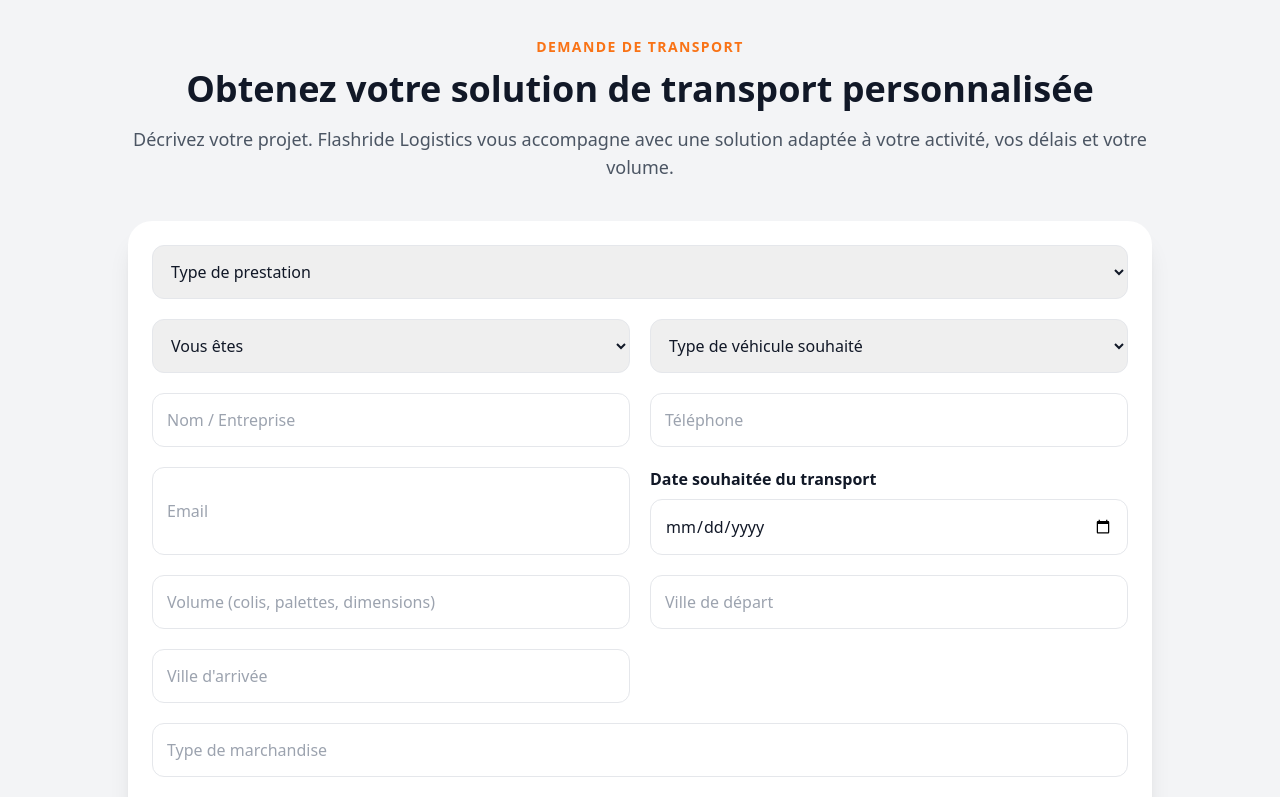
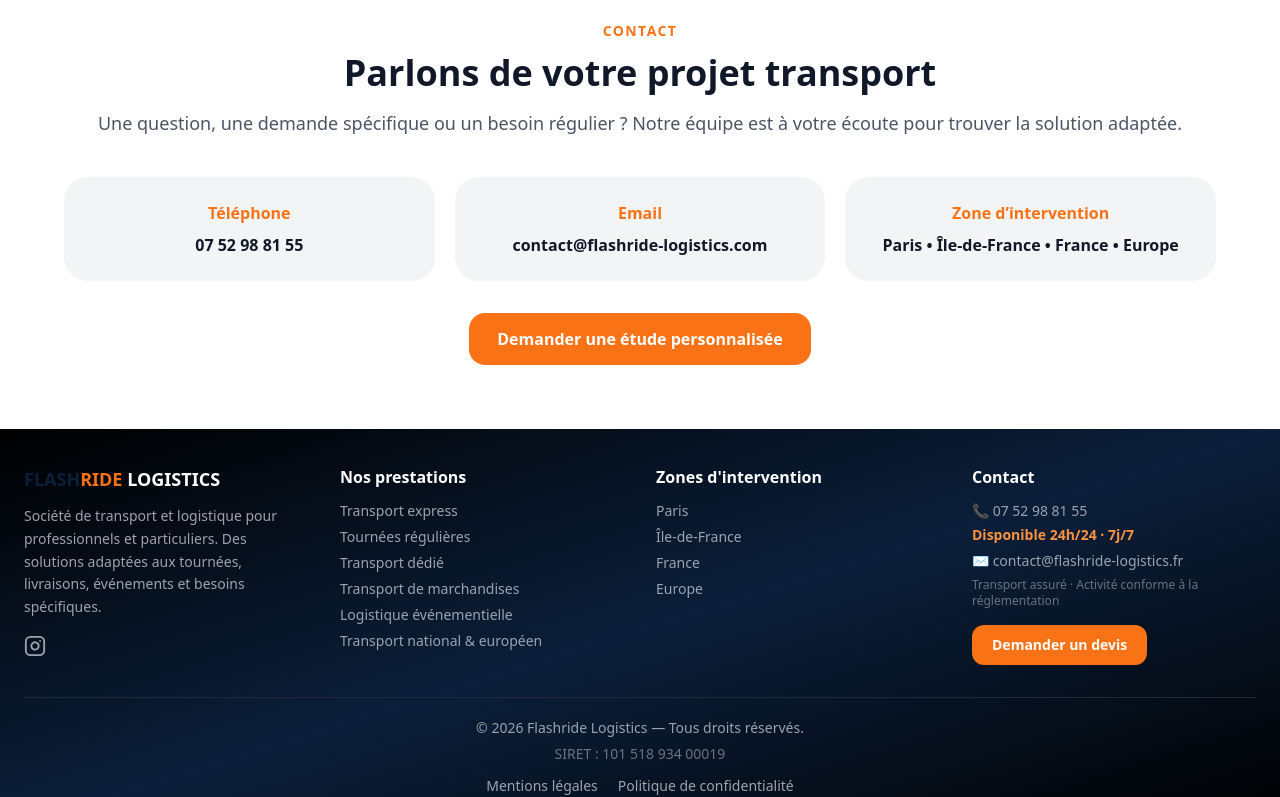
Before and after one commit to jasonvandommele-commits/flashride-logistics, a Next.js app: page / in a window 1280 px wide. Shown: the part 4960-5757 px from the top of the page. Built offline with nearby package versions, Linux system fonts and the light colour scheme.

Commit message:
Update page.jsx

```diff
--- a/app/page.jsx
+++ b/app/page.jsx
@@ -104,7 +104,7 @@ export default function FlashrideLogisticsWebsite() {
               </a>
 
               <a
-                href="#devis"
+                href="/devis"
                 className="border border-white/40 w-52 h-11 rounded-xl font-semibold text-sm hover:bg-white hover:text-black transition flex items-center justify-center"
               >
 
@@ -502,147 +502,6 @@ export default function FlashrideLogisticsWebsite() {
 
       </section>
 
-      {/* Devis */}
-
-      <section id="devis" className="py-16 md:py-20 px-6 bg-gray-100">
-
-        <div className="max-w-5xl mx-auto">
-
-          <div className="text-center mb-10">
-
-            <p className="text-orange-500 font-bold uppercase tracking-widest text-sm">
-              Demande de transport
-            </p>
-
-            <h2 className="text-3xl md:text-4xl font-black mt-3 leading-tight">
-              Obtenez votre solution de transport personnalisée
-            </h2>
-
-            <p className="mt-4 text-gray-600 text-base md:text-lg">
-              Décrivez votre projet. Flashride Logistics vous accompagne avec
-              une solution adaptée à votre activité, vos délais et votre volume.
-            </p>
-
-          </div>
-
-          <form
-            onSubmit={handleSubmit}
-            className="bg-white rounded-3xl shadow-xl p-6 grid md:grid-cols-2 gap-5"
-          >
-
-            <select
-              name="prestation"
-              className="border rounded-xl p-3.5 md:col-span-2"
-            >
-              <option>Type de prestation</option>
-              <option>Tournée régulière</option>
-              <option>Transport express</option>
-              <option>Transport dédié</option>
-              <option>Transport de marchandises</option>
-              <option>Logistique événementielle</option>
-              <option>Sous-traitance transport</option>
-            </select>
-
-            <select
-              name="client"
-              className="border rounded-xl p-3.5"
-            >
-              <option>Vous êtes</option>
-              <option>Entreprise</option>
-              <option>Particulier</option>
-            </select>
-
-            <select
-              name="vehicule"
-              className="border rounded-xl p-3.5"
-            >
-              <option>Type de véhicule souhaité</option>
-              <option>2 roues</option>
-              <option>Véhicule léger jusqu'à 6m³</option>
-              <option>Fourgon 12/14m³</option>
-              <option>Grand volume 20m³ avec hayon</option>
-              <option>Besoin à définir</option>
-            </select>
-
-            <input
-              name="nom"
-              className="border rounded-xl p-3.5"
-              placeholder="Nom / Entreprise"
-            />
-
-            <input
-              name="telephone"
-              className="border rounded-xl p-3.5"
-              placeholder="Téléphone"
-            />
-
-            <input
-              name="email"
-              className="border rounded-xl p-3.5"
-              placeholder="Email"
-            />
-
-            <div>
-              <label className="block font-semibold mb-2">
-                Date souhaitée du transport
-              </label>
-
-              <input
-                name="date"
-                type="date"
-                className="border rounded-xl p-3.5 w-full"
-              />
-            </div>
-
-            <input
-              name="volume"
-              className="border rounded-xl p-3.5"
-              placeholder="Volume (colis, palettes, dimensions)"
-            />
-
-            <input
-              name="depart"
-              className="border rounded-xl p-3.5"
-              placeholder="Ville de départ"
-            />
-
-            <input
-              name="arrivee"
-              className="border rounded-xl p-3.5"
-              placeholder="Ville d'arrivée"
-            />
-
-            <input
-              name="marchandise"
-              className="border rounded-xl p-3.5 md:col-span-2"
-              placeholder="Type de marchandise"
-            />
-
-            <textarea
-              name="message"
-              className="border rounded-xl p-3.5 md:col-span-2"
-              placeholder="Décrivez votre besoin (horaires, contraintes, informations complémentaires...)"
-              rows="5"
-            />
-
-            <button
-              type="submit"
-              className="bg-orange-500 text-white font-bold text-base rounded-xl p-3.5 md:col-span-2 hover:bg-orange-600 transition"
-            >
-              Recevoir ma proposition
-            </button>
-
-          </form>
-
-          {sent && (
-            <div className="mt-5 bg-green-100 text-green-700 p-4 rounded-xl text-center font-semibold">
-              ✅ Votre demande a bien été envoyée. Notre équipe vous recontactera sous 24h.
-            </div>
-          )}
-
-        </div>
-
-      </section>
 
       {/* Contact */}
 
@@ -712,7 +571,7 @@ export default function FlashrideLogisticsWebsite() {
           <div className="mt-8">
 
             <a
-              href="#devis"
+              href="/devis"
               className="inline-block bg-orange-500 text-white px-7 py-3.5 rounded-2xl font-bold hover:bg-orange-600 transition"
             >
               Demander une étude personnalisée
```
